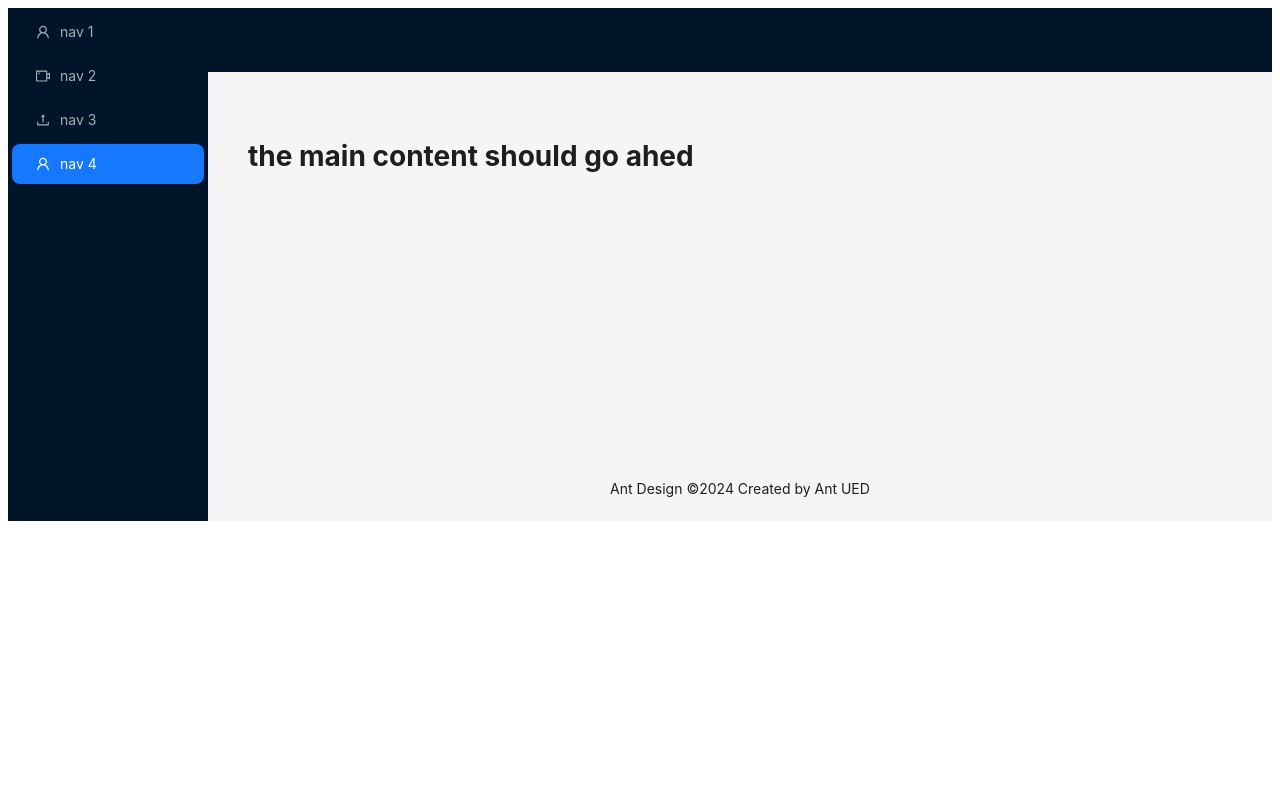
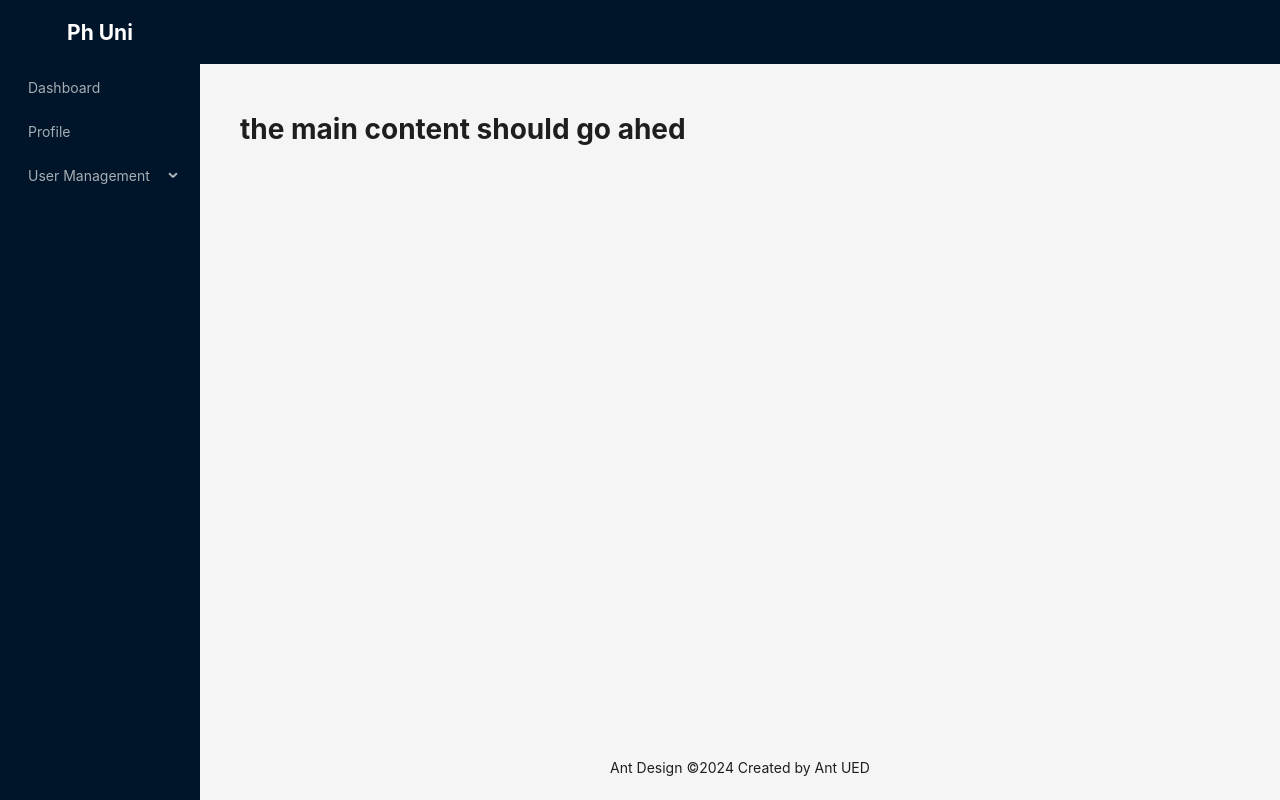
Before and after one commit to rakib-molla/ph-university-client, a React (Vite) app: page / in a window 1280 px wide. Built offline with nearby package versions, Linux system fonts and the light colour scheme.

Commit message:
dropdown items add

```diff
--- a/src/components/layout/MainLayout.tsx
+++ b/src/components/layout/MainLayout.tsx
@@ -1,22 +1,39 @@
-import { Layout, Menu, } from 'antd';
+import { Layout, Menu, MenuProps, } from 'antd';
 const { Header, Content, Footer, Sider } = Layout;
 
 import { UploadOutlined, UserOutlined, VideoCameraOutlined } from '@ant-design/icons';
 import { createElement } from 'react';
 
-const items = [UserOutlined, VideoCameraOutlined, UploadOutlined, UserOutlined].map(
-   (icon, index) => ({
-     key: String(index + 1),
-     icon: createElement(icon),
-     label: `nav ${index + 1}`,
-   }),
- );
+const items: MenuProps['items'] = [
+   {
+      key: '1',
+      label: 'Dashboard',
+   },
+   {
+      key: '2',
+      label: 'Profile',
+   },
+   {
+      key: '3',
+      label: 'User Management',
+      children:[
+         {
+            key: '31',
+            label: 'Create Admin',
+         },
+         {
+            key: '32',
+            label: 'Create Student'
+         }
+      ]
+   }
+]
 
 
 const MainLayout = () => {
 
    return (
-      <Layout>
+      <Layout style={{height: '100vh'}}>
       <Sider
         breakpoint="lg"
         collapsedWidth="0"
@@ -27,8 +44,13 @@
           console.log(collapsed, type);
         }}
       >
-        <div className="demo-logo-vertical" />
-        <Menu theme="dark" mode="inline" defaultSelectedKeys={['4']} items={items} />
+        <div style={{color: 'white', textAlign: 'center', height: '4rem', display: 'flex', justifyContent: 'center', alignItems: 'center'}}>
+        <h1 >Ph Uni</h1>
+        </div>
+        <Menu theme="dark"
+         mode="inline"
+         defaultSelectedKeys={['4']}
+          items={items} />
       </Sider>
       <Layout>
         <Header style={{ padding: 0, }} />
--- a/src/index.css
+++ b/src/index.css
@@ -0,0 +1,5 @@
+*{
+   box-sizing: border-box;
+   margin: 0;
+   padding: 0;
+}
```
